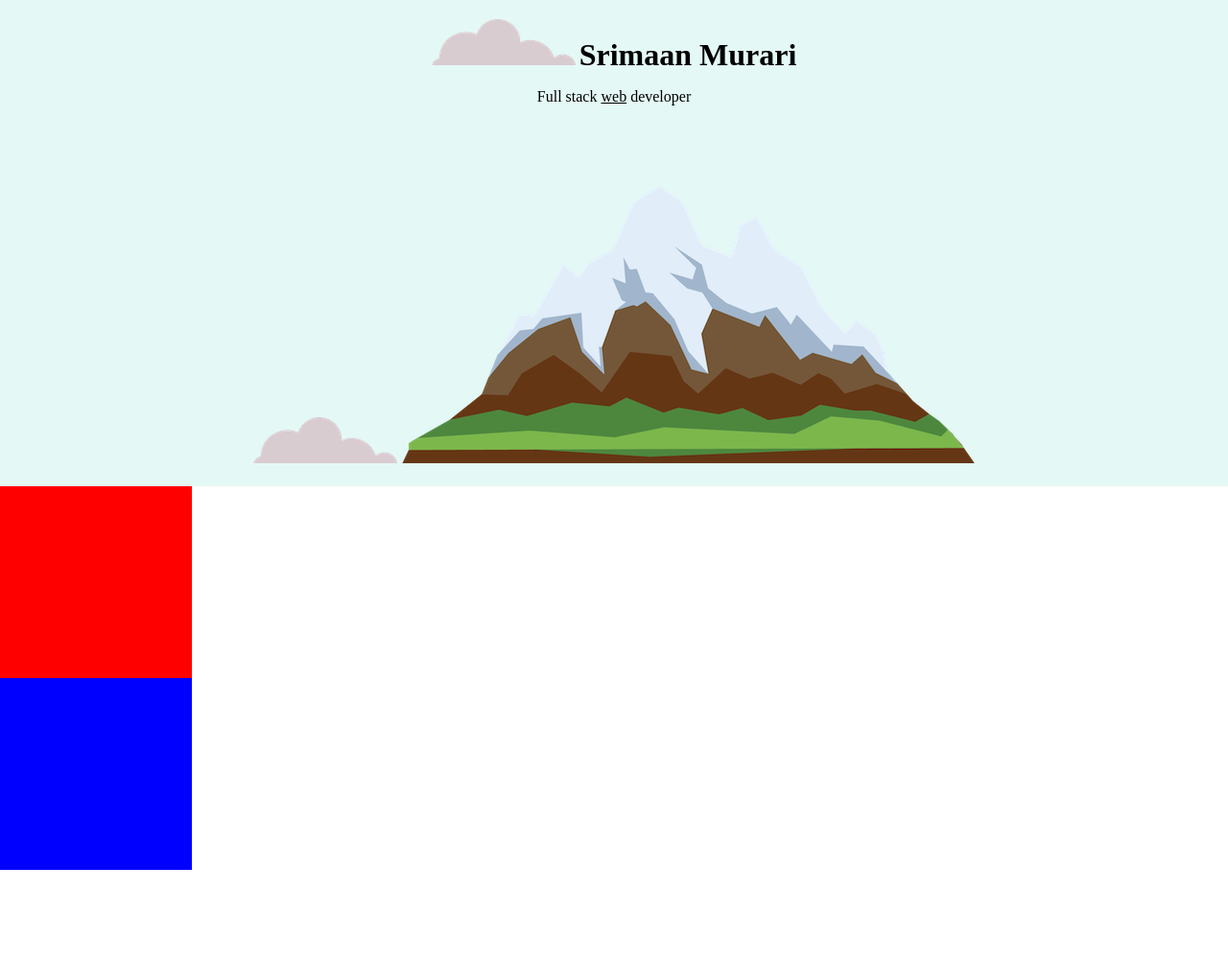
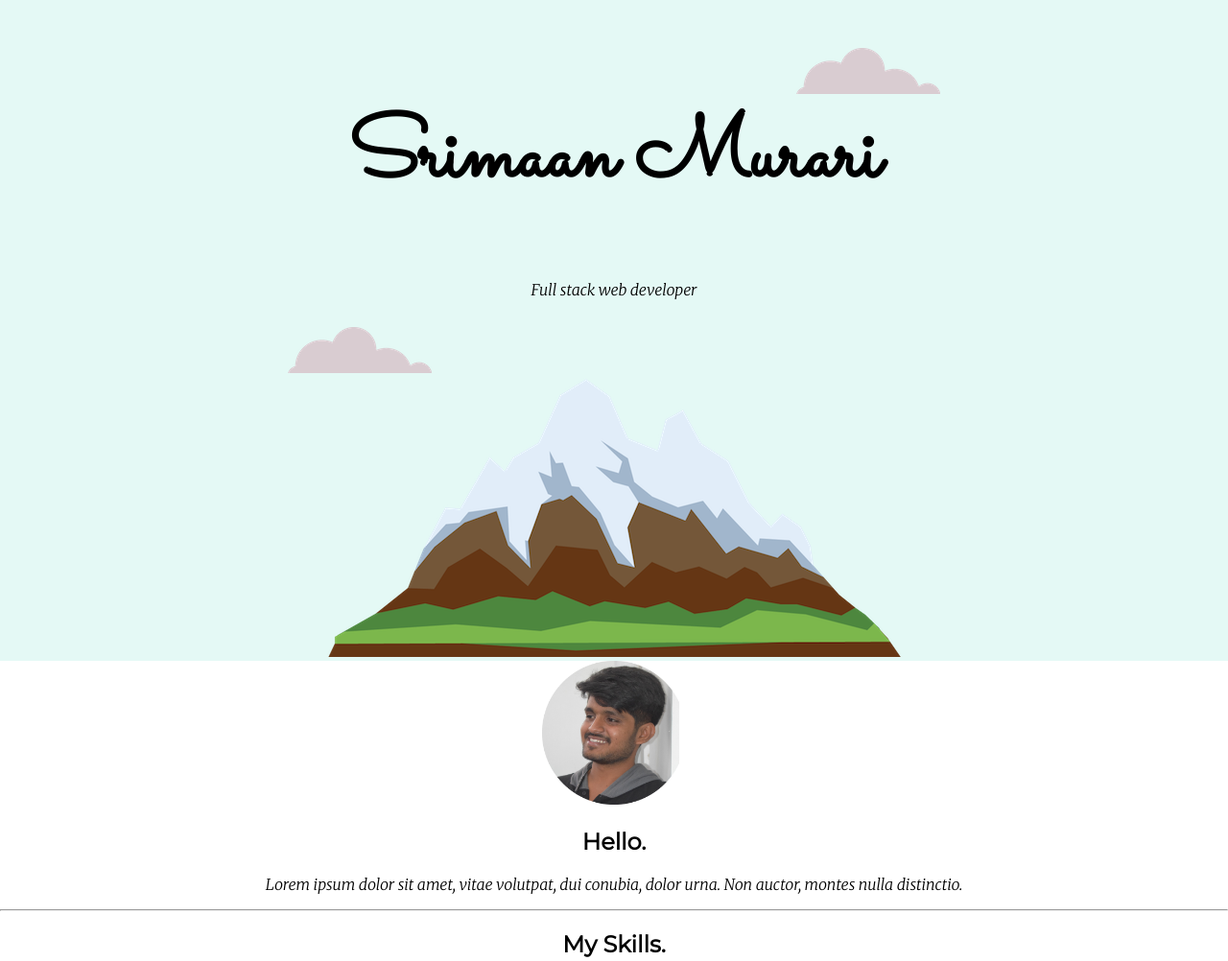
Before and after one commit to murari2401/portfolio, a plain HTML site: page index.html in a window 1280 px wide. Shown: the top 1002 px of the page at 96% size. Before the commit the page ends 907 px from the top, so only its background shows below. Drawn offline with Linux system fonts and the light colour scheme.

Commit message:
adding some proper css file

```diff
--- a/css/styles.css
+++ b/css/styles.css
@@ -1,30 +1,34 @@
 body{
   margin: 0px;
   text-align: center;
+  font-family: 'Merriweather', serif;
 }
 h1{
-  display: inline;
-  width: 10%;
-  margin: 0 auto 0 auto;
+  margin-top: 0;
+  font-family: 'Sacramento', cursive;
+  font-size: 562.5%;
+}
+h2{
+  font-family: 'Montserrat', sans-serif;
+}
+h3{
+  font-family: 'Montserrat', sans-serif;
 }
 .top-container{
   background-color:#E4F9F5;
-  margin-top: 0px;
-  padding: 20px;
-}
-.middle-container{
-  background-color: red;
-  height: 200px;
-  width: 200px;
-}
-.bottom-container{
-  background-color: blue;
-  height: 200px;
-  width: 200px;
+  position: relative;
+  padding-top: 100px;
 }
 .web{
   text-decoration: underline;
 }
-img{
-  position: relative;
+.top-cloud{
+  position: absolute;
+  right: 300px;
+  top: 50px;
 }
+.bottom-cloud{
+  position: absolute;
+  left: 300px;
+  bottom: 300px;
+}
--- a/index.html
+++ b/index.html
@@ -2,25 +2,57 @@
 <html lang="en">
 <head>
   <meta charset="UTF-8">
-  <meta name="viewport" content="width=device-width, initial-scale=1.0">
   <title>Srimaan Murari</title>
   <link rel="stylesheet" type="text/css" href="css/styles.css">
   <link rel="icon" href="favicon.ico">
+  <link href="https://fonts.googleapis.com/css2?family=Merriweather:ital,wght@1,300&family=Montserrat&family=Sacramento&display=swap" rel="stylesheet">
 </head>
 <body>
   <div class="top-container">
-    <img src="images/cloud.png" alt="cloud-image">
+    <img class="top-cloud" src="images/cloud.png" alt="cloud-image">
     <h1>Srimaan Murari</h1>
-    <p>Full stack <span class="web">web</span> developer</p>
-    <img src="images/cloud.png" alt="cloud-image">
+    <p>Full stack <span class="Web">web</span> developer</p>
+    <img class="bottom-cloud" src="images/cloud.png" alt="cloud-image">
     <img src="images/mountain.png" alt="mountain-image">
   </div>
   <div class="middle-container">
+    <div class="profile">
+      <img src="images/profile.png" alt="my-profile"height="150px"width="150px">
+      <h2>Hello.</h2>
+      <p>Lorem ipsum dolor sit amet, vitae volutpat, dui conubia, dolor urna. Non auctor, montes nulla distinctio.</p>
+    </div>
+    <hr>
+    <div class="skills">
+      <h2>My Skills.</h2>
+      <div class="skill-row">
+        <img class="skills" src="images/computer.png" alt="skills-img" height="300px" width="300px">
+        <h3>Full stack web developer</h3>
+        <p>Lorem ipsum dolor sit amet, quis in duis, iaculis id felis. Consectetuer vestibulum, nunc urna lectus, erat ligula. Hendrerit nam, lectus ante, ut lorem eros.</p>
+      </div>
+      <div class="skill-row">
+        <img class="skill-row" src="images/chillies.png" alt="">
+        <h3>Lorem Ipsum Dolor</h3>
+        <p>Lorem ipsum dolor sit amet, mauris sed consectetuer. Etiam et eu, bibendum interdum, lacus quis mauris. Curabitur wisi, quisque vel eu, rutrum nam.</p>
+      </div>
+    </div>
+    <hr>
+    <div class="contact-me">
+      <h2>Get In Touch</h2>
+      <h3>Lorem ipsum dolor sit amet, non elit.</h3>
+      <p>Lorem ipsum dolor sit amet, in quis, aenean amet. Phasellus sodales, tellus donec dui, ornare erat.</p>
+      <a class="btn" href="mailto:name@email.com">CONTACT ME</a>
+    </div>
+  </div>
 
+
+
+  <div class="bottom-container">
+    <a class="footer-link" href="https://www.linkedin.com/">LinkedIn</a>
+    <a class="footer-link" href="https://twitter.com/">Twitter</a>
+    <a class="footer-link" href="https://www.appbrewery.co/">Website</a>
+    <p>© 2018 Name Surname.</p>
   </div>
-  <div class="bottom-container">
 
-  </div>
 
 </body>
 </html>
```
Also changed, not shown: images/angela.png (deleted), images/profile.png (added).
